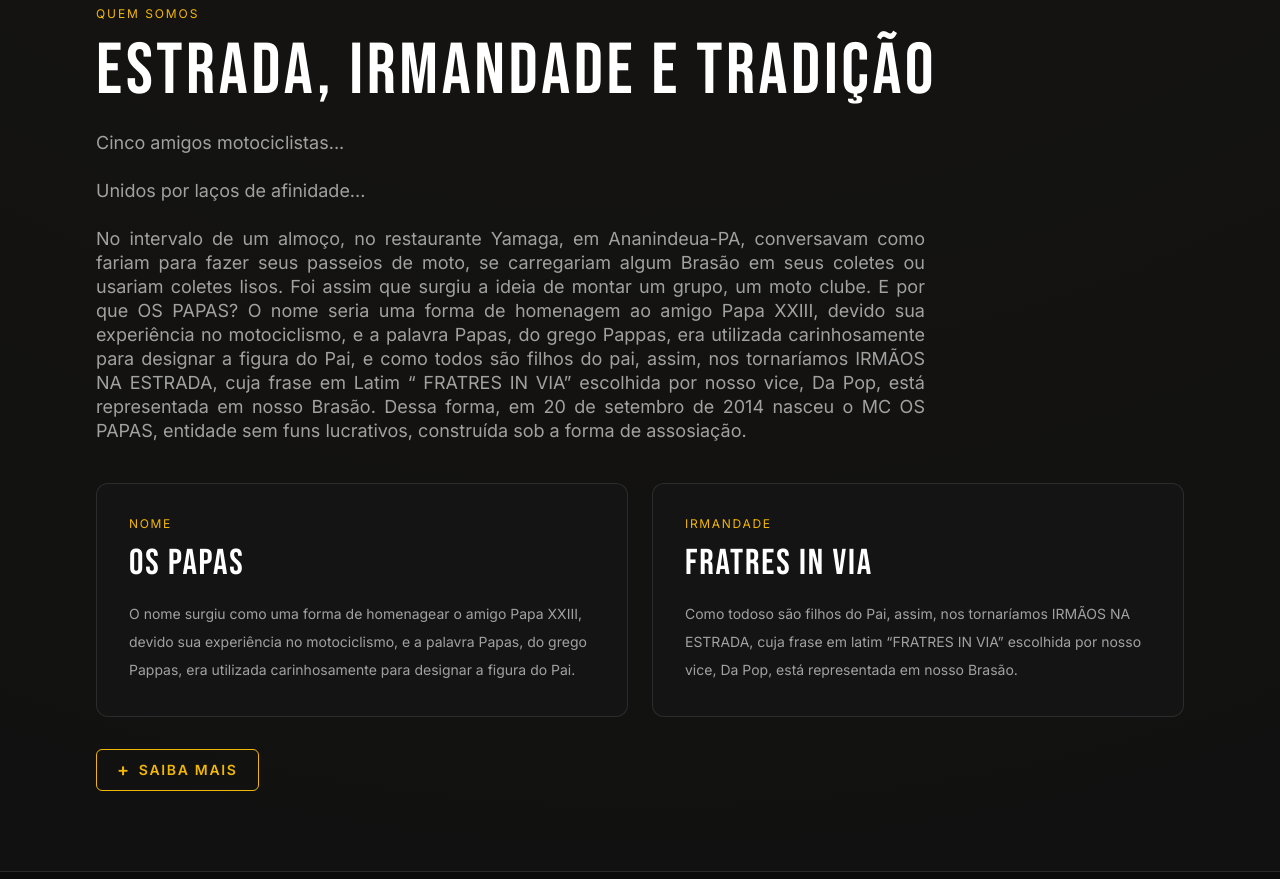
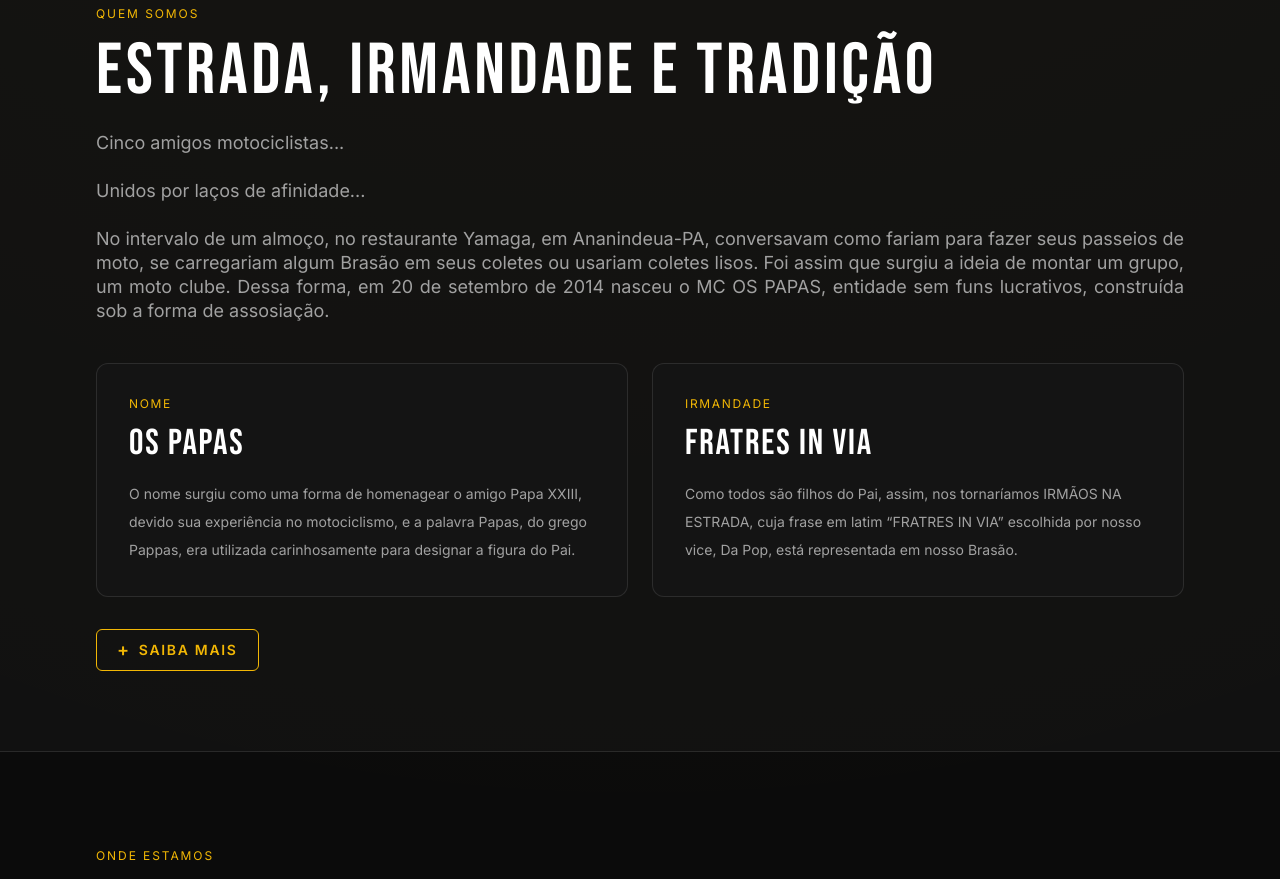
Before and after one commit to pedrocordova82/ospapas-site, a Next.js app in the folder web/: page / in a window 1280 px wide. Shown: the part 1000-1879 px from the top of the page. Built offline with nearby package versions, Linux system fonts and the light colour scheme.

Commit message:
Ajustes de textos

```diff
--- a/web/app/page.tsx
+++ b/web/app/page.tsx
@@ -78,7 +78,7 @@ export default function Home() {
     {
       label: "Irmandade",
       title: "FRATRES IN VIA",
-      text: "Como todoso são filhos do Pai, assim, nos tornaríamos IRMÃOS NA ESTRADA, cuja frase em latim “FRATRES IN VIA” escolhida por nosso vice, Da Pop, está representada em nosso Brasão.",
+      text: "Como todos são filhos do Pai, assim, nos tornaríamos IRMÃOS NA ESTRADA, cuja frase em latim “FRATRES IN VIA” escolhida por nosso vice, Da Pop, está representada em nosso Brasão.",
     },
   ];
 
@@ -121,12 +121,14 @@ export default function Home() {
           <h2 className="mt-4 max-w-4xl font-heading text-5xl uppercase leading-[0.95] tracking-[0.05em] text-[color:var(--color-text-100)] sm:text-6xl lg:text-7xl">
             Estrada, Irmandade e Tradição
           </h2>
-          <p className="mt-6 max-w-[73ch] whitespace-pre-line text-justify text-base leading-6 text-[color:var(--color-text-300)] sm:text-lg">
+          {/* Ajusta a largura do texto para alinhar com os cards abaixo,
+              garantindo consistência visual e melhor ritmo de leitura. */}
+          <p className="mt-6 max-w-6xl whitespace-pre-line text-justify text-base leading-6 text-[color:var(--color-text-300)] sm:text-lg">
           {`Cinco amigos motociclistas...
 
             Unidos por laços de afinidade...
 
-            No intervalo de um almoço, no restaurante Yamaga, em Ananindeua-PA, conversavam como fariam para fazer seus passeios de moto, se carregariam algum Brasão em seus coletes ou usariam coletes lisos. Foi assim que surgiu a ideia de montar um grupo, um moto clube. E por que OS PAPAS? O nome seria uma forma de homenagem ao amigo Papa XXIII, devido sua experiência no motociclismo, e a palavra Papas, do grego Pappas, era utilizada carinhosamente para designar a figura do Pai, e como todos são filhos do pai, assim, nos tornaríamos IRMÃOS NA ESTRADA, cuja frase em Latim “ FRATRES IN VIA” escolhida por nosso vice, Da Pop, está representada em nosso Brasão. Dessa forma, em 20 de setembro de 2014 nasceu o MC OS PAPAS, entidade sem funs lucrativos, construída sob a forma de assosiação.`}
+            No intervalo de um almoço, no restaurante Yamaga, em Ananindeua-PA, conversavam como fariam para fazer seus passeios de moto, se carregariam algum Brasão em seus coletes ou usariam coletes lisos. Foi assim que surgiu a ideia de montar um grupo, um moto clube. Dessa forma, em 20 de setembro de 2014 nasceu o MC OS PAPAS, entidade sem funs lucrativos, construída sob a forma de assosiação.`}
           </p>
           <div className="mt-8 grid gap-6 sm:mt-10 lg:grid-cols-2">
             {identityCards.map((card) => (
```
